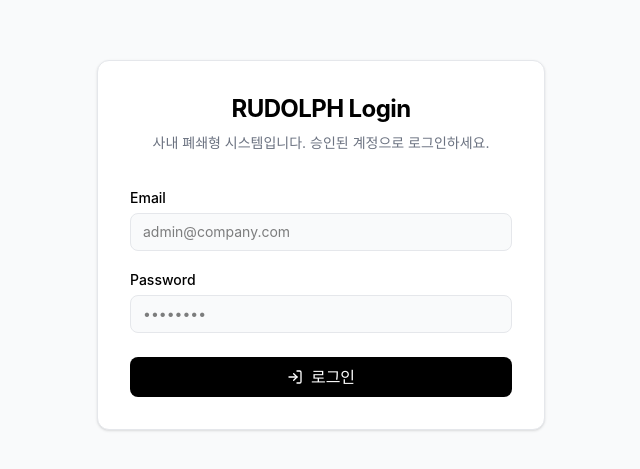
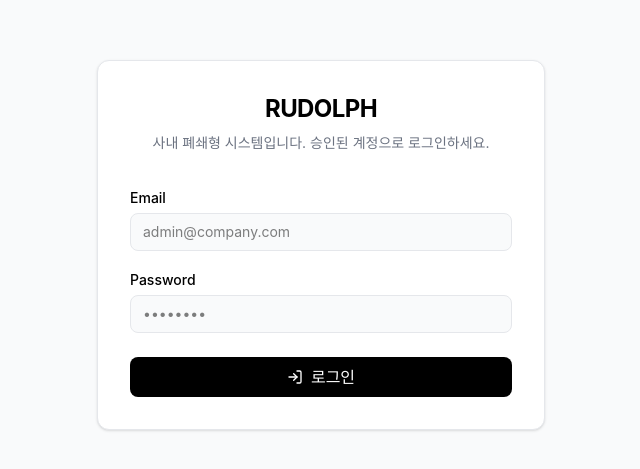
Before and after one commit to hyojoonkang83-rgb/rudolph_playground, a Next.js app: page /login in a window 1280 px wide. Shown: the part 155-624 px from the top of the page, without its empty margins (319-959 px from the left). Built offline with nearby package versions, Linux system fonts and the light colour scheme.

Commit message:
Simplify login title to RUDOLPH

```diff
--- a/src/app/login/page.tsx
+++ b/src/app/login/page.tsx
@@ -34,7 +34,7 @@
     <div className="flex min-h-screen items-center justify-center bg-surface px-4">
       <div className="w-full max-w-md space-y-8 rounded-lg border border-border bg-white p-8 shadow-sm">
         <div className="text-center">
-          <h1 className="text-2xl font-bold tracking-tight text-foreground">RUDOLPH Login</h1>
+          <h1 className="text-2xl font-bold tracking-tight text-foreground">RUDOLPH</h1>
           <p className="mt-2 text-sm text-secondary">
             사내 폐쇄형 시스템입니다. 승인된 계정으로 로그인하세요.
           </p>
```
